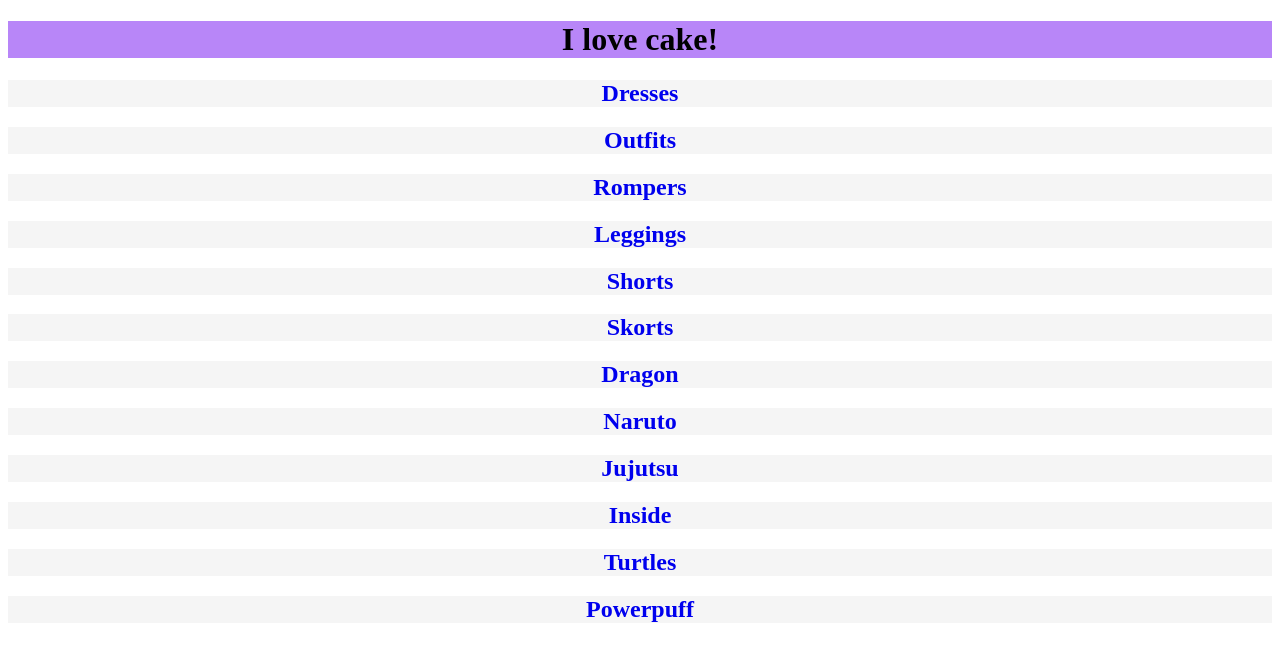
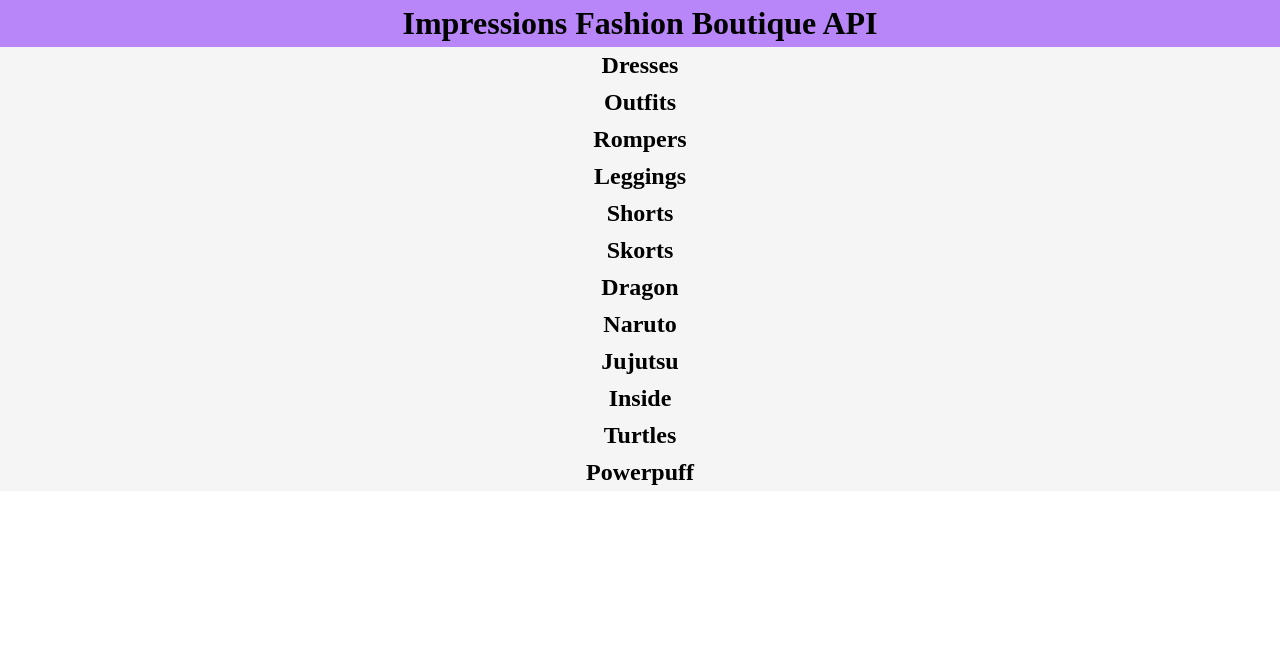
Before and after one commit to KageCL/Impressions_backend, a website: page public/index.html in a window 1280 px wide. Drawn offline with Linux system fonts and the light colour scheme.

Commit message:
Added more CSS

```diff
--- a/public/index.html
+++ b/public/index.html
@@ -5,7 +5,7 @@
         <script src="script.js"></script>
     </head>
     <body>
-        <h1>I love cake!</h1>
+        <h1>Impressions Fashion Boutique API</h1>
         <h2><a href="/api/dresses">Dresses</a></h2>
         <h2><a href="/api/outfits">Outfits</a></h2>
         <h2><a href="/api/rompers">Rompers</a></h2>
--- a/public/styles.css
+++ b/public/styles.css
@@ -2,13 +2,30 @@
     color: black;
     background: #B886F8;
     text-align: center;
+    margin: 0px;
+    padding: 5px;
+
 }
 
+body{
+    margin: 0px;
+}
 h2{
     text-align: center;
     background: whitesmoke;
+    margin: 0px;
+    padding: 5px;
+}
+
+h2:hover{
+    background: #B886F8;
 }
 
 a{
     text-decoration: none;
+    color: black;
 }
+
+a:hover{
+    color: whitesmoke;
+}
```
